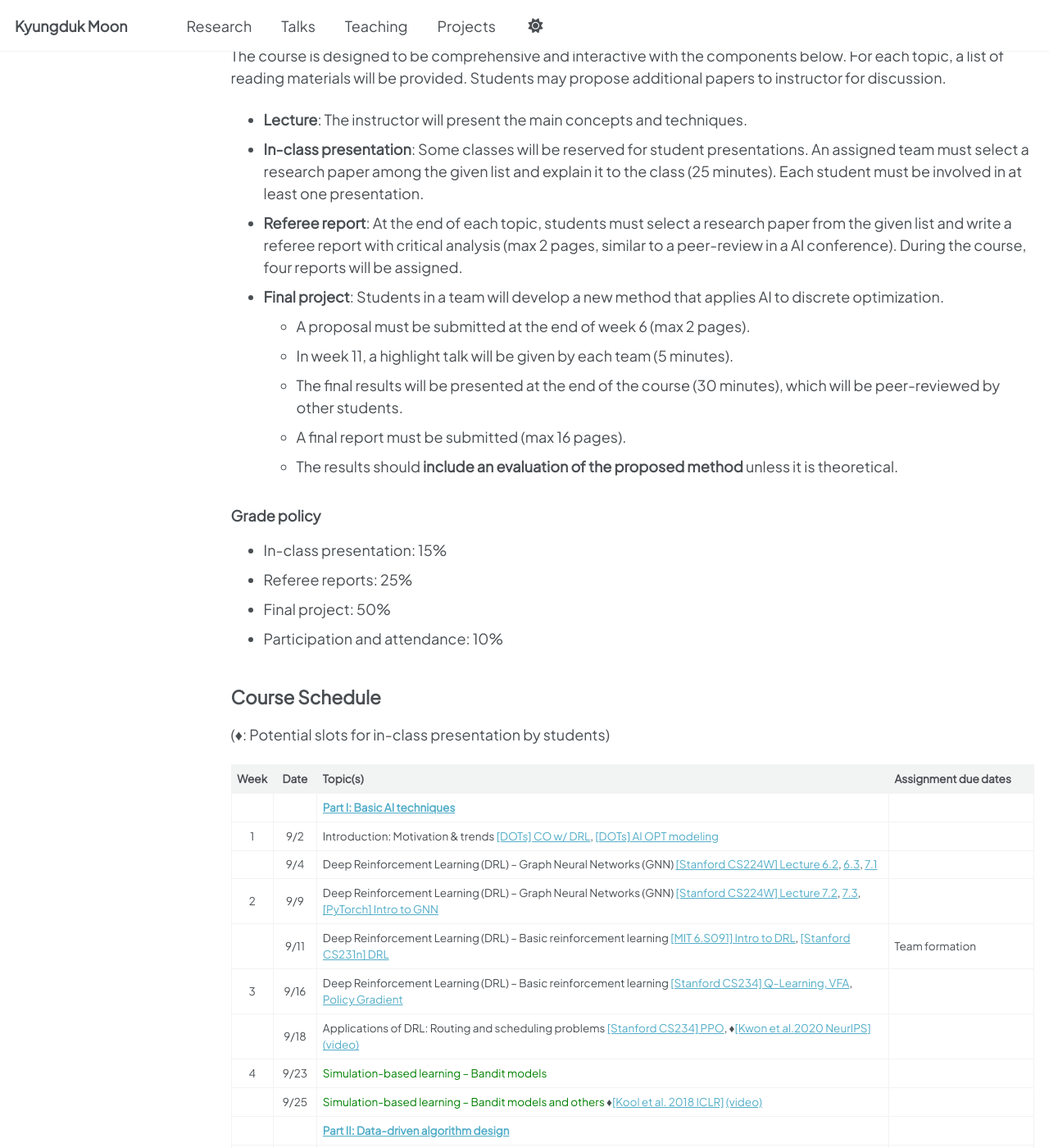
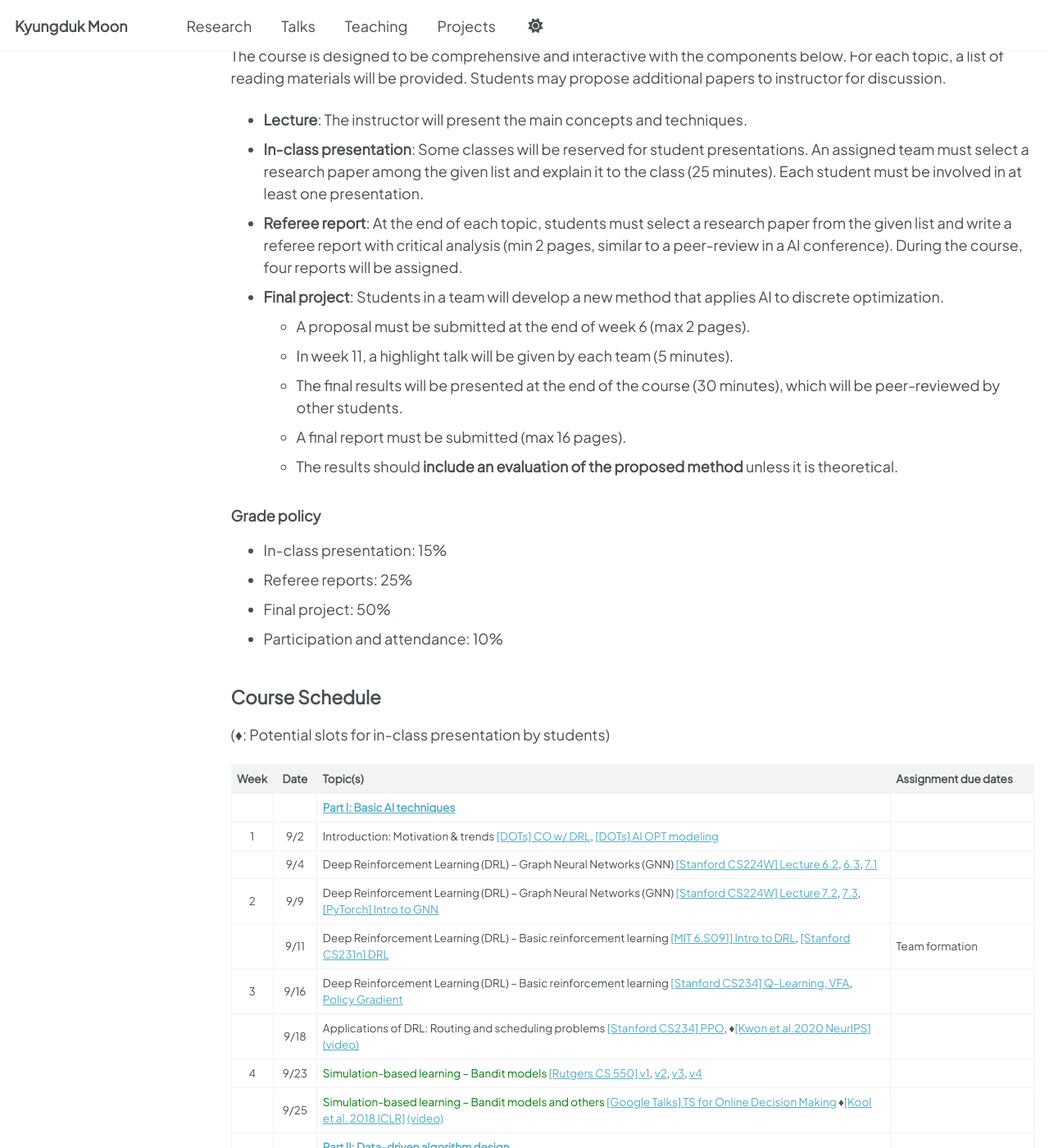
Before and after one commit to kalebmoon07/kalebmoon07.github.io, a Jekyll site: the page built from _pages/2025-fall-ml4do/ai4do-main.md, in a window 1280 px wide and 1400 px high, scrolled down 973 px. Shown: the whole window at 82% size. Built offline with Jekyll 4.4.1, drawn with Linux system fonts in a browser that asks for light colours; a script that is not in the unit is left out.

Commit message:
Updated video

```diff
--- a/_pages/2025-fall-ml4do/ai4do-main.md
+++ b/_pages/2025-fall-ml4do/ai4do-main.md
@@ -33,7 +33,7 @@ The course is designed to be comprehensive and interactive with the components b
 
 * **Lecture**: The instructor will present the main concepts and techniques.
 * **In-class presentation**: Some classes will be reserved for student presentations. An assigned team must select a research paper among the given list and explain it to the class (25 minutes). Each student must be involved in at least one presentation.
-* **Referee report**: At the end of each topic, students must select a research paper from the given list and write a referee report with critical analysis (max 2 pages, similar to a peer-review in a AI conference). During the course, four reports will be assigned.
+* **Referee report**: At the end of each topic, students must select a research paper from the given list and write a referee report with critical analysis (min 2 pages, similar to a peer-review in a AI conference). During the course, four reports will be assigned.
   <!-- * See the [writing guidelines](/teaching/ai4do/2025/writing-guideline) -->
 * **Final project**: Students in a team will develop a new method that applies AI to discrete optimization.
   * A proposal must be submitted at the end of week 6 (max 2 pages).
@@ -62,8 +62,8 @@ The course is designed to be comprehensive and interactive with the components b
 |       | 9/11  | Deep Reinforcement Learning (DRL) – Basic reinforcement learning [[MIT 6.S091] Intro to DRL](https://www.youtube.com/watch?v=zR11FLZ-O9M), [[Stanford CS231n] DRL](https://www.youtube.com/watch?v=lvoHnicueoE)                                                                                                                                                                                                                   | Team formation                 |
 |   3   | 9/16  | Deep Reinforcement Learning (DRL) – Basic reinforcement learning [[Stanford CS234] Q-Learning, VFA](https://www.youtube.com/watch?v=b_wvosA70f8), [Policy Gradient](https://www.youtube.com/watch?v=L6OVEmV3NcE)                                                                                                                                                    |                                |
 |       | 9/18  | Applications of DRL: Routing and scheduling problems [[Stanford CS234] PPO](https://www.youtube.com/watch?v=b_wvosA70f8), ♦[[Kwon et al.2020 NeurIPS]](#paper-kwon-2020-pomo) [(video)](https://www.youtube.com/watch?v=nGc1MVNRvjE)                                                                                                                                                                                                                             |                                |
-|   4   | 9/23  | <span style="color:green;">Simulation-based learning – Bandit models</span>                                                                                                                                                                                                        |                                |
-|       | 9/25  | <span style="color:green;">Simulation-based learning – Bandit models and others</span> ♦[[Kool et al. 2018 ICLR]](#paper-kool-2018) [(video)](https://www.youtube.com/watch?v=nqAubq2K_Ug)                                                                                                                                                                                             |                                |
+|   4   | 9/23  | <span style="color:green;">Simulation-based learning – Bandit models</span> [[Rutgers CS 550] v1](https://www.youtube.com/watch?v=dToYm34TIk4), [v2](https://www.youtube.com/watch?v=9ZwE078mbaU), [v3](https://www.youtube.com/watch?v=7hmzDzpbFsE), [v4](https://www.youtube.com/watch?v=ZIonygoiNVM)                                                                                                                                                                                                      |                                |
+|       | 9/25  | <span style="color:green;">Simulation-based learning – Bandit models and others</span> [[Google Talks] TS for Online Decision Making](https://www.youtube.com/watch?v=o6HBIGzQfJs) ♦[[Kool et al. 2018 ICLR]](#paper-kool-2018) [(video)](https://www.youtube.com/watch?v=nqAubq2K_Ug)                                                                                                                                                                                             |                                |
 |       |       | [**Part II: Data-driven algorithm design**](/teaching/ai4do/2025/reading-list#part-2)                                                                                                                                                                                              |                                |
 |   5   | 9/30  | Branch & cut in a MIP solver                                                                                                                                                                                                                                                       |                                |
 |       | 10/2  | Learn-to-branch / Learn-to-cut                                                                                                                                                                                                                                                     | Report 1                       |
```
Also changed, not shown: _pages/2025-fall-ml4do/ai4do-writing-guideline.md (+1 -1 lines).
